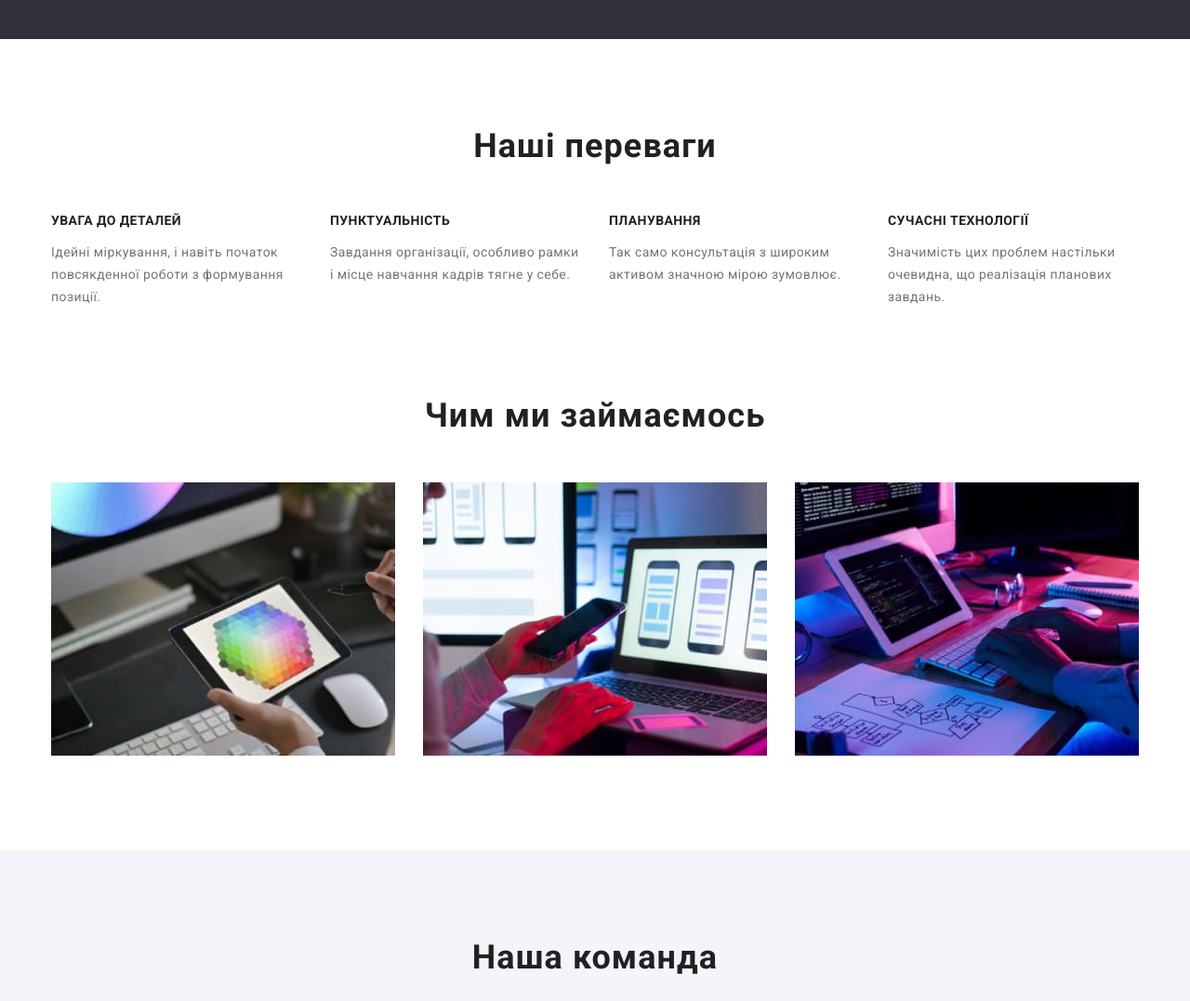
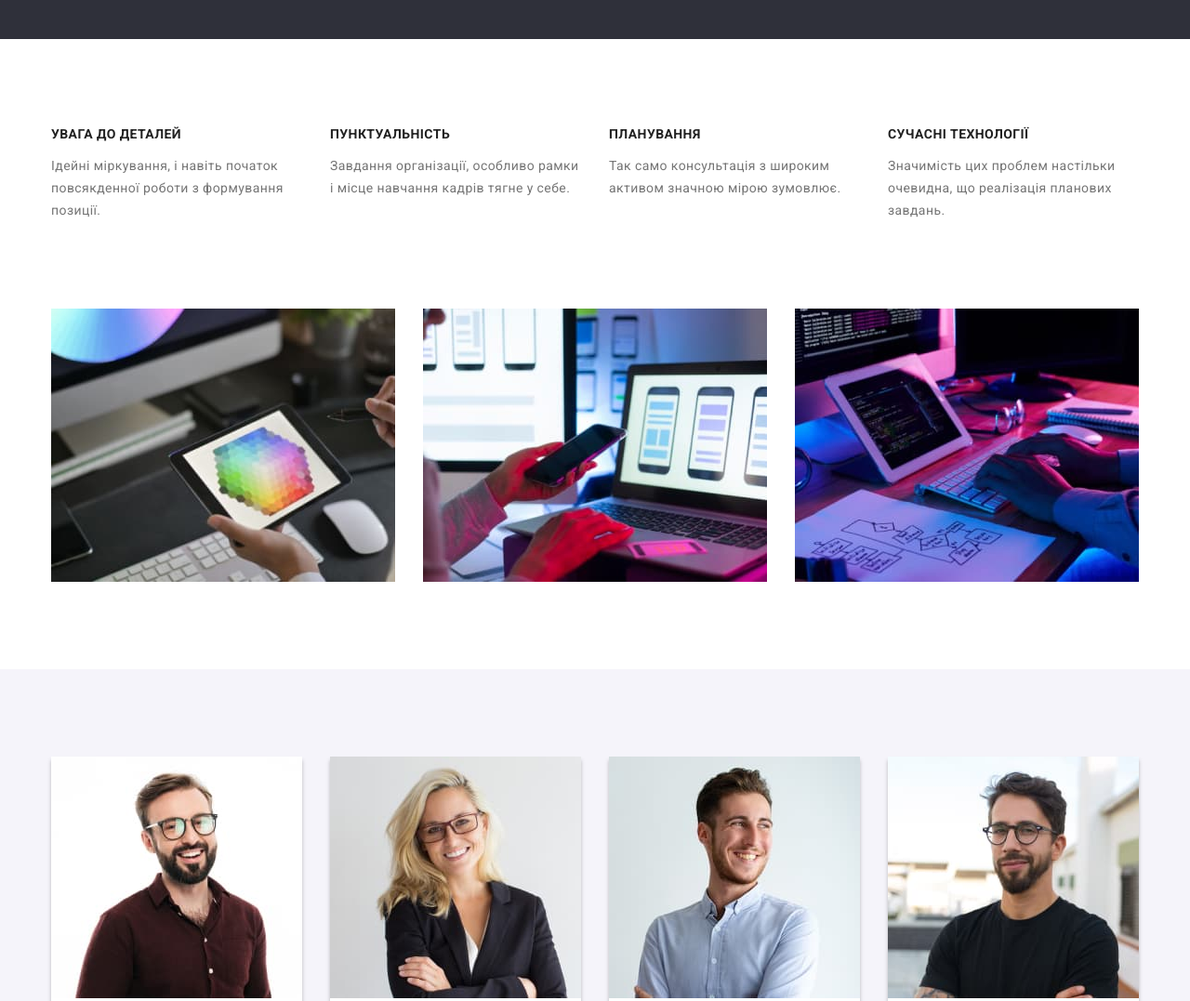
Before and after one commit to PavelSteel12445/goit-markup-hw-03, a plain HTML site: page index.html in a window 1280 px wide. Shown: the part 640-1717 px from the top of the page at 93% size. Drawn offline with nearby package versions, Linux system fonts and the light colour scheme.

Commit message:
Исправил дз

```diff
--- a/css/styles.css
+++ b/css/styles.css
@@ -70,8 +70,25 @@ li {
   text-decoration: none;
   letter-spacing: 0.02em;
 }
+.visually-hidden {
+position: absolute;
+  white-space: nowrap;
+  width: 1px;
+  height: 1px;
+  overflow: hidden;
+  border: 0;
+  padding: 0;
+  clip: rect(0 0 0 0);
+  clip-path: inset(50%);
+  margin: -1px;
+  }
 
-/*headre-menu*/
+  img {
+    display: block;
+    max-width: 100%;
+    height: auto;
+    }
+  /*headre-menu*/
 .header-menu {
   display: flex;
   gap: 50px;
--- a/index.html
+++ b/index.html
@@ -61,7 +61,7 @@
 
       <section class="benefit-section section">
         <div class="container">
-          <h2 class="benefit-title">Наші переваги</h2>
+          <h2 class="benefit-title visually-hidden">Наші переваги</h2>
           <ul class="benefit-container">
             <li class="benefit-items">
               <h3 class="benefit-subtitle">Увага до деталей</h3>
@@ -96,7 +96,7 @@
 
       <section class="benefit-hero">
         <div class="container">
-          <h2 class="benefit-title">Чим ми займаємось</h2>
+          <h2 class="benefit-title visually-hidden">Чим ми займаємось</h2>
 
           <ul class="benefit-hero-items">
             <li class="benefit-box">
@@ -121,7 +121,7 @@
       </section>
       <section class="secondary-section section">
         <div class="container">
-          <h2 class="secondary-title">Наша команда</h2>
+          <h2 class="secondary-title visually-hidden">Наша команда</h2>
           <ul class="secondary-container">
             <li class="secondary-box">
               <img src="./images/igor.jpg" alt="Ігор Демченко" width="270" />
```
